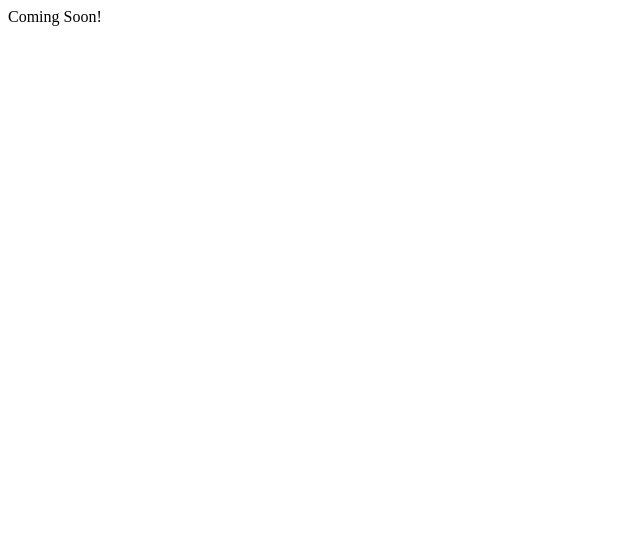
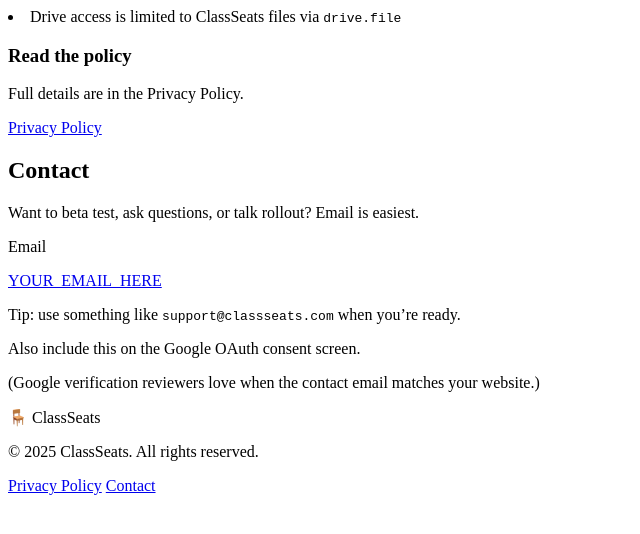
Before and after one commit to mifish3474/classseats-site, a plain HTML site: page index.html in a window 1280 px wide. Shown: the whole page, without its empty margins (0-640 px from the left). Drawn offline with Linux system fonts and the light colour scheme.

Commit message:
Replace 'Coming Soon!' with full HTML structure

```diff
--- a/index.html
+++ b/index.html
@@ -1 +1,58 @@
-Coming Soon!
+<!doctype html>
+<li>Drive access is limited to ClassSeats files via <code>drive.file</code></li>
+</ul>
+</div>
+<div>
+<h3>Read the policy</h3>
+<p>Full details are in the Privacy Policy.</p>
+<p><a class="button button--ghost" href="./privacy.html">Privacy Policy</a></p>
+</div>
+</div>
+</div>
+</section>
+
+
+<section id="contact" class="section section--alt">
+<div class="container">
+<h2>Contact</h2>
+<p class="subhead">Want to beta test, ask questions, or talk rollout? Email is easiest.</p>
+
+
+<div class="contact-card">
+<div>
+<p class="muted">Email</p>
+<p class="contact-email"><a href="mailto:YOUR_EMAIL_HERE">YOUR_EMAIL_HERE</a></p>
+<p class="muted small">Tip: use something like <code>support@classseats.com</code> when you’re ready.</p>
+</div>
+<div class="contact-right">
+<p class="muted">Also include this on the Google OAuth consent screen.</p>
+<p class="small">(Google verification reviewers love when the contact email matches your website.)</p>
+</div>
+</div>
+</div>
+</section>
+</main>
+
+
+<footer class="site-footer">
+<div class="container footer-inner">
+<div>
+<div class="brand brand--footer">
+<span class="brand-mark" aria-hidden="true">🪑</span>
+<span class="brand-name">ClassSeats</span>
+</div>
+<p class="muted small">© <span id="y"></span> ClassSeats. All rights reserved.</p>
+</div>
+<div class="footer-links">
+<a href="./privacy.html">Privacy Policy</a>
+<a href="#contact">Contact</a>
+</div>
+</div>
+</footer>
+
+
+<script>
+document.getElementById('y').textContent = new Date().getFullYear();
+</script>
+</body>
+</html>
```
